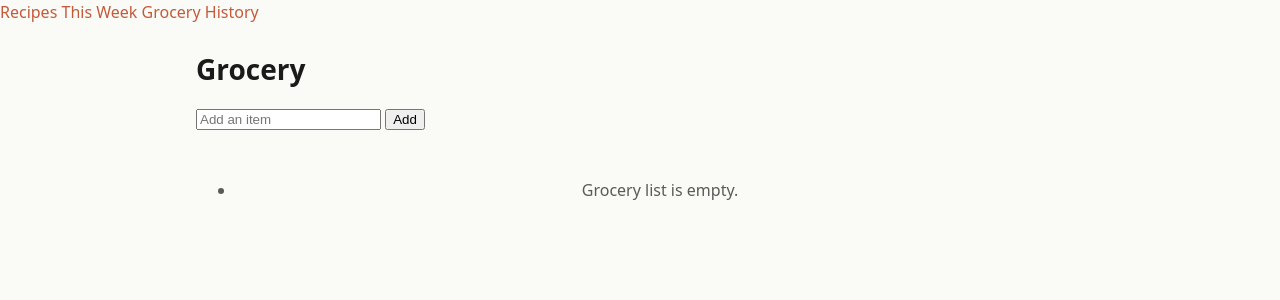
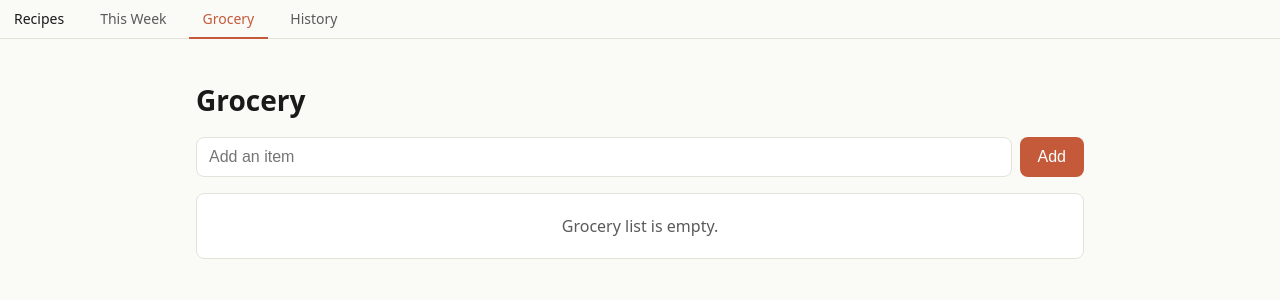
Before and after one commit to BBQonAThursday/cooking-joelgamble, a Node server app: page /grocery in a window 1280 px wide. Shown: the top 300 px of the page. Run offline with Node 20, Linux system fonts and the light colour scheme.

Commit message:
ui: styles for tabs, tag-toggle, week banner, grocery, history

```diff
--- a/public/styles.css
+++ b/public/styles.css
@@ -147,6 +147,202 @@ a:hover { text-decoration: underline; }
 .status-toast.visible { opacity: 1; }
 .status-toast.error { background: var(--error); }
 
+/* Tabs */
+.tabs {
+  display: flex;
+  gap: 8px;
+  margin-bottom: 16px;
+  border-bottom: 1px solid var(--border);
+}
+.tab {
+  padding: 8px 14px;
+  color: var(--muted);
+  border-bottom: 2px solid transparent;
+  margin-bottom: -1px;
+  font-size: 14px;
+}
+.tab:hover { color: var(--fg); text-decoration: none; }
+.tab.active {
+  color: var(--accent);
+  border-bottom-color: var(--accent);
+}
+
+/* Tag toggle */
+.tag-toggle {
+  position: absolute;
+  top: 8px;
+  left: 8px;
+  width: 32px; height: 32px;
+  border: none;
+  border-radius: 50%;
+  background: rgba(0,0,0,0.55);
+  color: rgba(255,255,255,0.55);
+  font-size: 18px;
+  line-height: 1;
+  cursor: pointer;
+  z-index: 1;
+}
+.tag-toggle:hover { background: rgba(0,0,0,0.75); color: white; }
+.tag-toggle.is-tagged {
+  background: var(--accent);
+  color: white;
+}
+.recipe-card.is-tagged {
+  border-left: 3px solid var(--accent);
+}
+
+/* Recipe-detail tag-toggle (no absolute positioning — sits inline with title) */
+.recipe-view .recipe-header {
+  display: flex;
+  align-items: center;
+  gap: 12px;
+}
+.recipe-view .recipe-header .tag-toggle {
+  position: static;
+  width: 36px; height: 36px;
+  font-size: 20px;
+}
+.recipe-view .recipe-header h1 { margin: 0; flex: 1; }
+
+/* Week banner */
+.week-banner {
+  background: var(--card-bg);
+  border: 1px solid var(--border);
+  border-radius: var(--radius);
+  padding: 14px 16px;
+  margin-bottom: 16px;
+  display: flex;
+  flex-direction: column;
+  gap: 6px;
+}
+.week-banner.warning {
+  border-left: 3px solid var(--accent);
+  background: #fff8f4;
+}
+.banner-btn {
+  padding: 10px 14px;
+  border: none;
+  background: var(--accent);
+  color: white;
+  border-radius: var(--radius);
+  font-size: 15px;
+  cursor: pointer;
+  align-self: flex-start;
+}
+.banner-btn:hover { filter: brightness(1.05); }
+.banner-btn-secondary {
+  padding: 6px 12px;
+  border: 1px solid var(--border);
+  background: transparent;
+  color: var(--muted);
+  border-radius: var(--radius);
+  font-size: 13px;
+  cursor: pointer;
+  align-self: flex-start;
+}
+.banner-sub { margin: 0; color: var(--muted); font-size: 14px; }
+.confirmed-pill {
+  display: inline-block;
+  padding: 2px 8px;
+  background: var(--accent);
+  color: white;
+  border-radius: 999px;
+  font-size: 12px;
+}
+
+/* Grocery */
+.grocery-add {
+  display: flex;
+  gap: 8px;
+  margin-bottom: 16px;
+}
+.grocery-add input[type="text"] {
+  flex: 1;
+  padding: 10px 12px;
+  border: 1px solid var(--border);
+  border-radius: var(--radius);
+  font-size: 16px;
+  background: var(--card-bg);
+}
+.grocery-add button {
+  padding: 10px 18px;
+  border: none;
+  background: var(--accent);
+  color: white;
+  border-radius: var(--radius);
+  font-size: 16px;
+  cursor: pointer;
+}
+.grocery-list {
+  list-style: none;
+  padding: 0;
+  margin: 0;
+  border: 1px solid var(--border);
+  border-radius: var(--radius);
+  background: var(--card-bg);
+  overflow: hidden;
+}
+.grocery-item {
+  display: flex;
+  align-items: center;
+  gap: 12px;
+  padding: 10px 14px;
+  border-bottom: 1px solid var(--border);
+}
+.grocery-item:last-child { border-bottom: none; }
+.grocery-item.is-checked .grocery-text {
+  text-decoration: line-through;
+  color: var(--muted);
+}
+.grocery-check {
+  width: 24px; height: 24px;
+  border: 1px solid var(--border);
+  border-radius: 4px;
+  background: white;
+  cursor: pointer;
+  font-size: 14px;
+  line-height: 1;
+}
+.grocery-item.is-checked .grocery-check {
+  background: var(--accent);
+  color: white;
+  border-color: var(--accent);
+}
+.grocery-text { flex: 1; }
+.grocery-delete {
+  width: 24px; height: 24px;
+  border: none;
+  background: transparent;
+  color: var(--muted);
+  font-size: 18px;
+  line-height: 1;
+  cursor: pointer;
+}
+.grocery-delete:hover { color: var(--error); }
+.grocery-empty { padding: 20px; text-align: center; }
+.grocery-clear-checked {
+  margin-top: 12px;
+  padding: 8px 14px;
+  border: 1px solid var(--border);
+  background: transparent;
+  color: var(--muted);
+  border-radius: var(--radius);
+  cursor: pointer;
+}
+.grocery-clear-checked:hover { color: var(--fg); border-color: var(--fg); }
+
+/* History */
+.history-list { list-style: none; padding: 0; margin: 0; }
+.history-week {
+  background: var(--card-bg);
+  border: 1px solid var(--border);
+  border-radius: var(--radius);
+  padding: 12px 16px;
+  margin-bottom: 12px;
+}
+.history-weekstart { margin: 0 0 8px; font-size: 16px; }
+.history-recipes { margin: 0; padding-left: 20px; }
+
 @media (max-width: 640px) {
   .recipe-list { grid-template-columns: 1fr; }
   .paste-form { flex-direction: column; }
```
